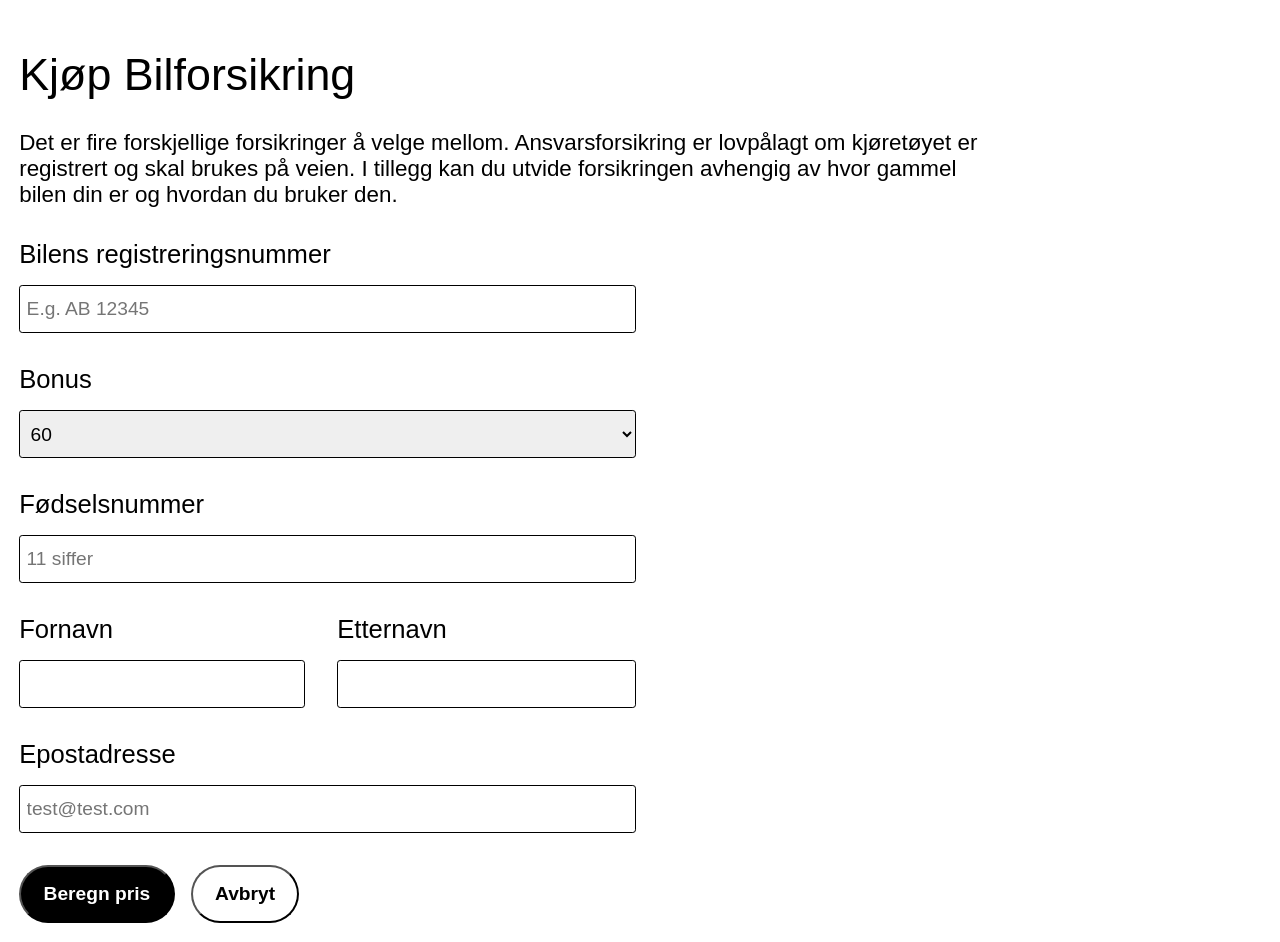
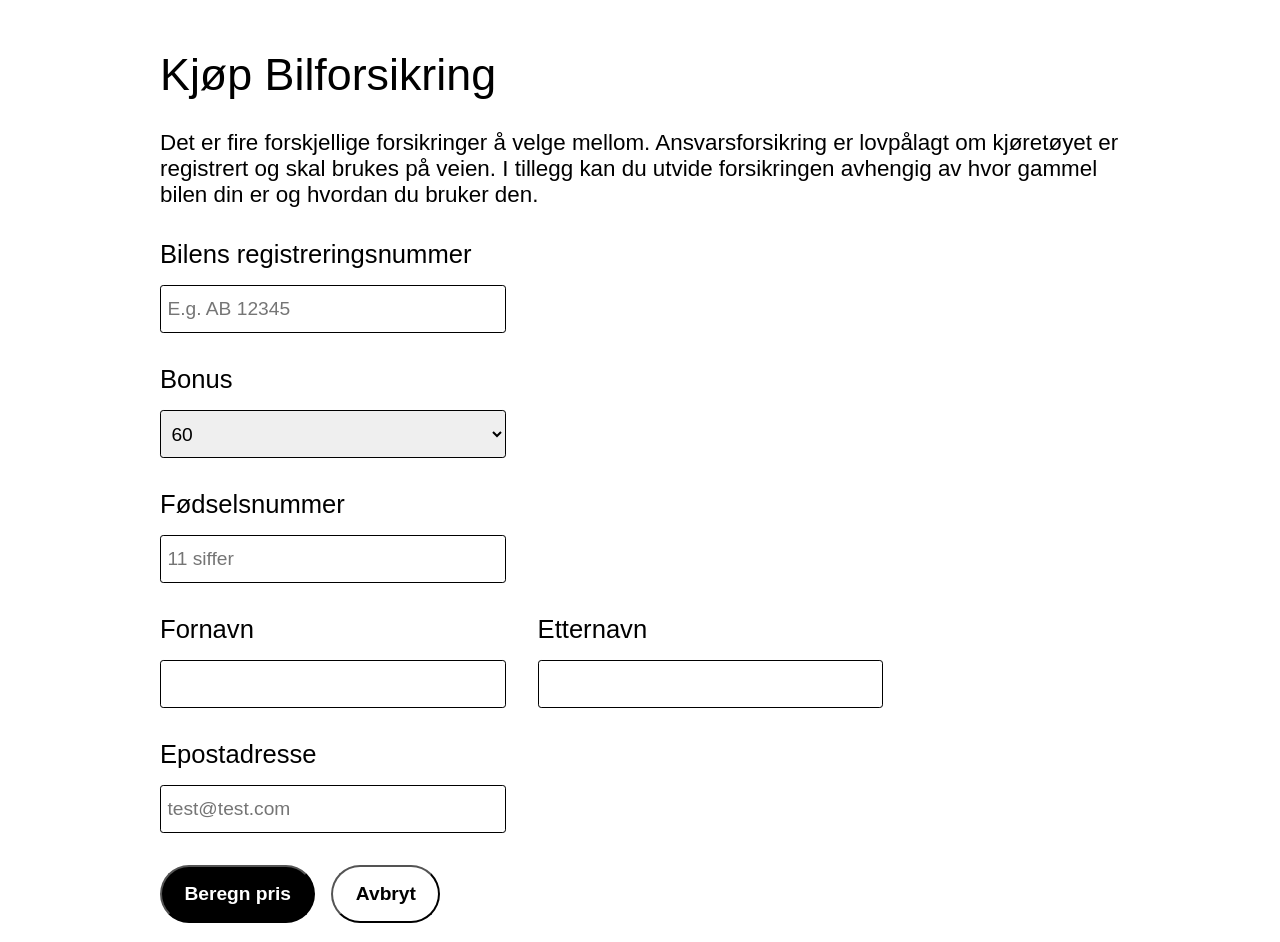
Before and after one commit to SaraMaldum/bilforsikring-kjop, a React (Create React App) app: page / in a window 1280 px wide. Built offline with nearby package versions, Linux system fonts and the light colour scheme.

Commit message:
feat: legge til transistion

```diff
--- a/src/App.scss
+++ b/src/App.scss
@@ -13,8 +13,11 @@ $font-size-base: 1.4rem;
 body {
   font-family: $font-primary;
   font-size: $font-size-base;
-  margin: 0;
+  margin: 0 auto;
   padding: 1rem;
+  display: flex; /* Use flexbox */
+  justify-content: center; /* Center content horizontally */
+  align-items: center; /* Center content vertically */
 }
 
 main {
@@ -36,7 +39,23 @@ h1 {
   font-size: 1.2rem;
   margin-top: 0.2rem;
   padding-top: 0.6rem;
+  opacity: 0;
+  animation: fadeIn ease-in 0.4s forwards;
+
+  @keyframes fadeIn {
+    from {
+      opacity: 0;
+    }
+    to {
+      opacity: 1;
+    }
+  }
+
+  &.show {
+    opacity: 1;
+  }
 }
+
 
 @media (min-width: 960px) {
   body {
--- a/src/skjema/bilforsikring-skjema.tsx
+++ b/src/skjema/bilforsikring-skjema.tsx
@@ -1,5 +1,5 @@
 import React, { useState } from 'react';
-import { Formik, Field, ErrorMessage } from 'formik';
+import {Formik, Field, ErrorMessage, yupToFormErrors, FormikHelpers} from 'formik';
 import * as Yup from 'yup';
 import '../App.scss';
 import './bilforsikring.scss';
@@ -39,9 +39,13 @@ const Form: React.FC = () => {
         return parseInt(formData.bonus) * 50;
     };
 
-    const handleSubmit = (values: FormData) => {
+    const handleSubmit = (values: FormData, { setSubmitting }: FormikHelpers<FormData>) => {
         const calculatedPrice = calculatePrice(values);
         setPrice(calculatedPrice);
+
+        setTimeout(() => {
+            setSubmitting(false);
+        }, 2000);
     };
 
     const handleCustomReset = (resetForm: () => void) => {
@@ -49,18 +53,19 @@ const Form: React.FC = () => {
         resetForm();
     };
 
+
     return (
         <Formik initialValues={initialValues}
                 validationSchema={schema}
                 onSubmit={handleSubmit}>
-            {({handleSubmit, resetForm}) => (
+            {({handleSubmit, resetForm, errors}) => (
                 <form onSubmit={handleSubmit} className="bilforsikring-skjema">
                     <div className="bilforsikring-skjema--container">
                         <div className="bilforsikring-skjema--item">
                             <label htmlFor="regnr">
                                 Bilens registreringsnummer
                                 <Field type="text" name="regnr" id="regnr" placeholder="E.g. AB 12345"/>
-                                <ErrorMessage name="regnr" component="div" className="error"/>
+                                <ErrorMessage name="regnr" component="div"  className={`error ${errors.regnr && 'show'}`}/>
                             </label>
                         </div>
 
@@ -77,7 +82,7 @@ const Form: React.FC = () => {
                         <div className="bilforsikring-skjema--item">
                             <label htmlFor="fnr">Fødselsnummer
                                 <Field type="text" name="fnr" id="fnr" placeholder="11 siffer"/>
-                                <ErrorMessage name="fnr" component="div" className="error"/>
+                                <ErrorMessage name="fnr" component="div" className={`error ${errors.fnr && 'show'}`}/>
                             </label>
                         </div>
 
@@ -86,13 +91,13 @@ const Form: React.FC = () => {
                                 <label htmlFor="fornavn">
                                     Fornavn
                                     <Field type="text" name="fornavn" id="fornavn"/>
-                                    <ErrorMessage name="fornavn" component="div" className="error"/>
+                                    <ErrorMessage name="fornavn" component="div" className={`error ${errors.fornavn && 'show'}`}/>
                                 </label>
                             </div>
                             <div className="bilforsikring-skjema--item test">
                                 <label htmlFor="etternavn">Etternavn
                                     <Field type="text" name="etternavn" id="etternavn"/>
-                                    <ErrorMessage name="etternavn" component="div" className="error"/>
+                                    <ErrorMessage name="etternavn" component="div" className={`error ${errors.etternavn && 'show'}`}/>
                                 </label>
                             </div>
                         </div>
@@ -100,15 +105,19 @@ const Form: React.FC = () => {
                         <div className="bilforsikring-skjema--item">
                             <label htmlFor="email">Epostadresse
                                 <Field type="email" name="email" id="email" placeholder="test@test.com"/>
-                                <ErrorMessage name="email" component="div" className="error"/>
+                                <ErrorMessage name="email" component="div" className={`error ${errors.email && 'show'}`}/>
                             </label>
                         </div>
 
                         {price !== null && (
                             <div className="bilforsikring-skjema--pris">
-                                <div>
-                                    <FontAwesomeIcon icon={faInfoCircle}/>
-                                    <span className="bilforsikring-skjema--prisbelop">Prisen på din forsikring pr år blir følgende: {price} kr.</span>
+                                <div style={{display: 'flex'}}>
+                                    <div>
+                                        <FontAwesomeIcon icon={faInfoCircle} className="bilforsikring-skjema--pris-ikon"/>
+                                    </div>
+                                    <div>
+                                        <span className="bilforsikring-skjema--prisbelop">Prisen på din forsikring pr år blir følgende: {price} kr.</span>
+                                    </div>
                                 </div>
                             </div>
                         )}
--- a/src/skjema/bilforsikring.scss
+++ b/src/skjema/bilforsikring.scss
@@ -22,6 +22,10 @@ $btn-border-radius: 2rem;
   font-weight: 600;
   margin-right: 1rem;
   padding: $btn-padding;
+  transform-origin: 50% 90%;
+  transition-duration: .15s;
+  transition-property: transform, background-color;
+  transition-timing-function: ease;
 }
 
 // Styling
@@ -50,11 +54,19 @@ input, select {
 .btn-beregn {
   background: black;
   color: white;
+
+  &:hover {
+    transform: scale(1.05);
+  }
 }
 
 .btn-avbryt {
   background: white;
   color: black;
+
+  &:hover {
+    transform: scale(1.05);
+  }
 }
 
 .bilforsikring-skjema--pris {
@@ -63,23 +75,30 @@ input, select {
   border-radius: .4rem;
   box-sizing: border-box;
   color: #1b1917;
-  margin-top: 1rem;
+  margin-top: 2rem;
   padding: 1rem;
   width: 100%;
 
   &--prisbelop {
     padding-left: 1rem;
   }
+
+  &-ikon {
+    padding-right: 1rem;
+  }
 }
 
 @media (min-width: 960px) {
-  .bilforsikring-skjema {
-    grid-template-columns: repeat(2, 1fr);
+  .bilforsikring-skjema--item {
+    max-width: 36%;
+  }
+
+  .bilforsikring-skjema--pris {
+    max-width: 75%;
   }
 
   .navn-wrapper {
     display: flex;
-    flex-direction: row;
     gap: 2rem;
   }
 }
```
